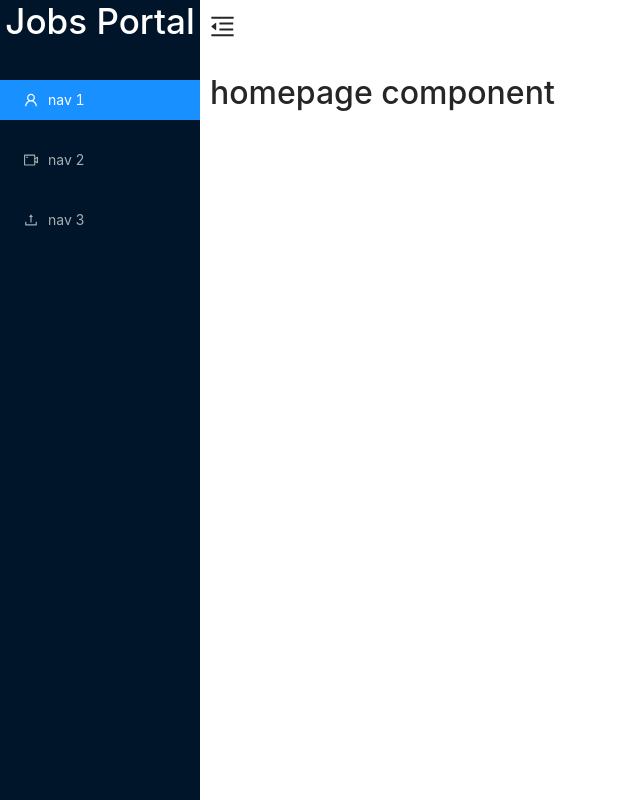
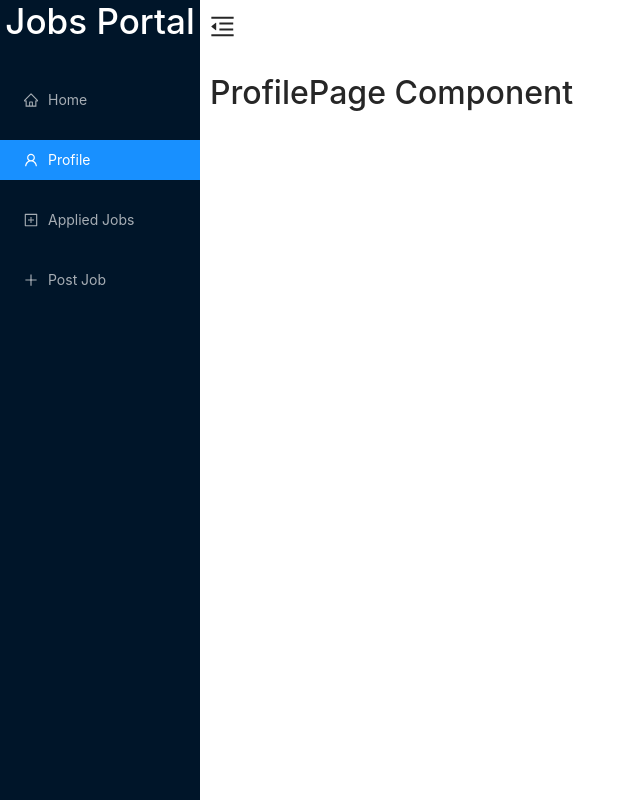
Before and after one commit to MAbdurahman/redux_job_portal, a React (Create React App) app in the folder frontend/: page /profile in a window 1280 px wide. Shown: the whole page, without its empty margins (0-640 px from the left). Built offline with nearby package versions, Linux system fonts and the light colour scheme.

Commit message:
Add navigation to DefaultLayout.jsx

```diff
--- a/frontend/src/app/App.js
+++ b/frontend/src/app/App.js
@@ -1,13 +1,22 @@
 import React from 'react'
+import { BrowserRouter, Redirect, Route } from 'react-router-dom';
 import HomePage from '../pages/HomePage'
-import JobInfoPage from '../pages/JobInfoPage'
+import AppliedJobsPage from '../pages/AppliedJobsPage';
+import PostJobPage from '../pages/PostJobPage';
+import ProfilePage from '../pages/ProfilePage';
+import JobInfoPage from '../pages/JobInfoPage';
 
 
 
 export default function App() {
   return (
-    <div>
-      <HomePage />
-    </div>
+    <BrowserRouter>
+    <Route path="/" exact component={HomePage}  />
+    <Route path="/applied-jobs" exact component={AppliedJobsPage}  />
+    <Route path="/post-job" exact component={PostJobPage}  />
+    <Route path="/profile" exact component={ProfilePage}  />
+    <Route path="/job-info" exact component={JobInfoPage}  />
+
+    </BrowserRouter>
   )
 }
--- a/frontend/src/components/DefaultLayout.jsx
+++ b/frontend/src/components/DefaultLayout.jsx
@@ -1,12 +1,19 @@
 import React from 'react'
+import { Link } from 'react-router-dom';
 import { Layout, Menu } from 'antd';
 import {
 	MenuUnfoldOutlined,
 	MenuFoldOutlined,
-	UserOutlined,
+	PlusSquareOutlined,
 	VideoCameraOutlined,
 	UploadOutlined,
+	HomeOutlined,
+	UserOutlined,
+	PlusOutlined,
+	CheckOutlined,
+	LogoutOutlined,
 } from '@ant-design/icons';
+
 
 const { Header, Sider, Content } = Layout;
 
@@ -32,15 +39,23 @@ class DefaultLayout extends React.Component {
 					<div className='logo'>
 						{this.state.collapsed ? <h1>JP</h1> : <h1>Jobs Portal</h1>}
 					</div>
-					<Menu theme='dark' mode='inline' defaultSelectedKeys={['1']}>
-						<Menu.Item key='1' icon={<UserOutlined />}>
-							nav 1
+					<Menu
+						theme='dark'
+						mode='inline'
+						defaultSelectedKeys={[window.location.pathname]}
+					>
+						<Menu.Item key='/' icon={<HomeOutlined />}>
+							<Link to='/'>Home</Link>
 						</Menu.Item>
-						<Menu.Item key='2' icon={<VideoCameraOutlined />}>
-							nav 2
+						<Menu.Item key='/profile' icon={<UserOutlined />}>
+							<Link to='/profile'>Profile</Link>
 						</Menu.Item>
-						<Menu.Item key='3' icon={<UploadOutlined />}>
-							nav 3
+						<Menu.Item key='/applied-jobs' icon={<PlusSquareOutlined />}>
+							<Link to='/applied-jobs'>Applied Jobs</Link>
+						</Menu.Item>
+
+						<Menu.Item key='/post-job' icon={<PlusOutlined />}>
+							<Link to='/post-job'>Post Job</Link>
 						</Menu.Item>
 					</Menu>
 				</Sider>
--- /dev/null
+++ b/frontend/src/pages/AppliedJobsPage.jsx
@@ -0,0 +1,10 @@
+import React from 'react';
+import DefaultLayout from './../components/DefaultLayout';
+
+export default function AppliedJobsPage() {
+	return (
+		<DefaultLayout>
+			<h2>AppliedJobsPage component</h2>
+		</DefaultLayout>
+	);
+}
--- /dev/null
+++ b/frontend/src/pages/PostJobPage.jsx
@@ -0,0 +1,10 @@
+import React from 'react';
+import DefaultLayout from '../components/DefaultLayout';
+
+export default function PostJobPage() {
+	return (
+		<DefaultLayout>
+			<h2>PostJobPage Component</h2>
+		</DefaultLayout>
+	);
+}
--- /dev/null
+++ b/frontend/src/pages/ProfilePage.jsx
@@ -0,0 +1,10 @@
+import React from 'react';
+import DefaultLayout from './../components/DefaultLayout';
+
+export default function ProfilePage() {
+	return (
+		<DefaultLayout>
+			<h2>ProfilePage Component</h2>
+		</DefaultLayout>
+	);
+}
```
